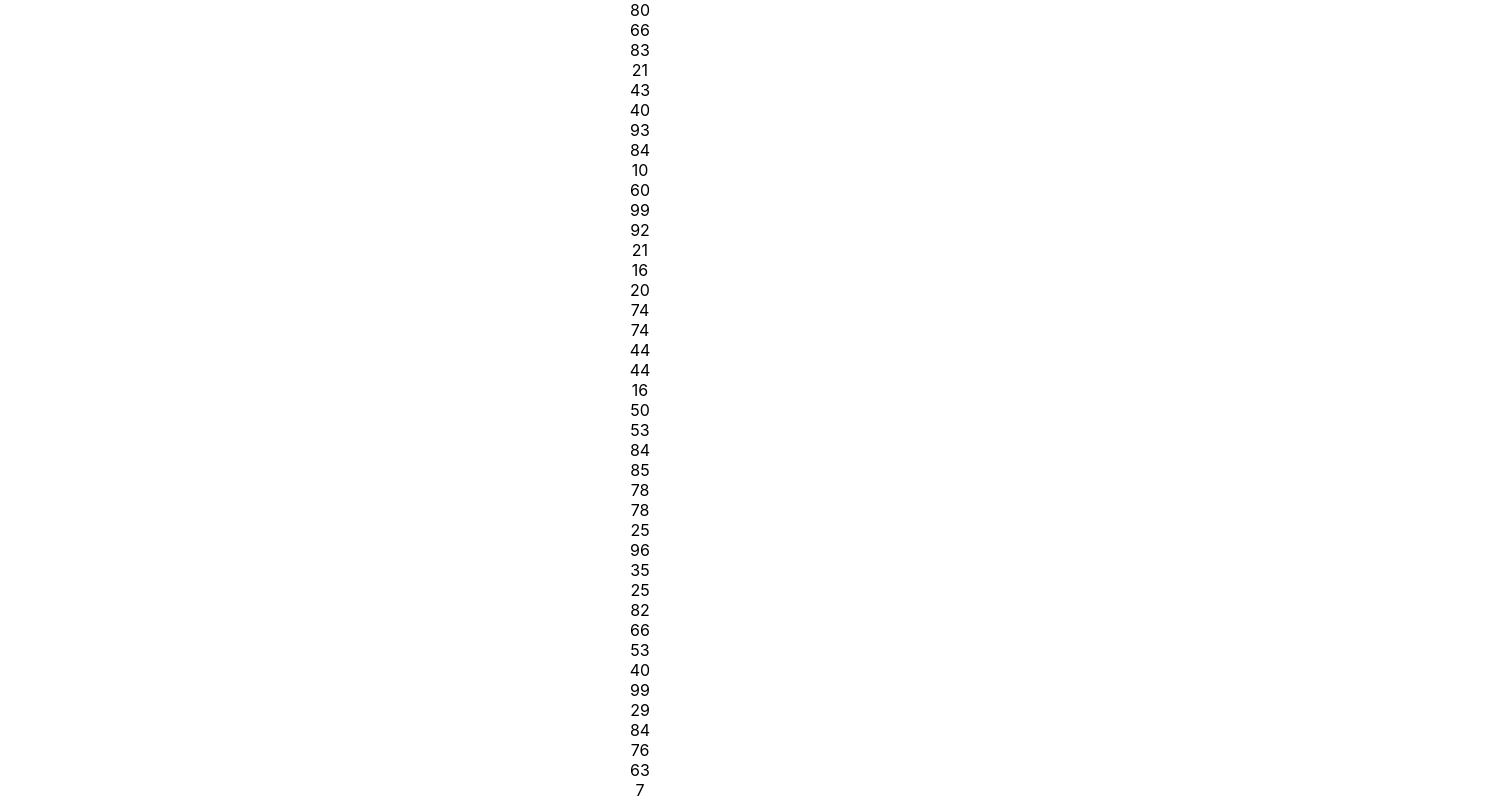
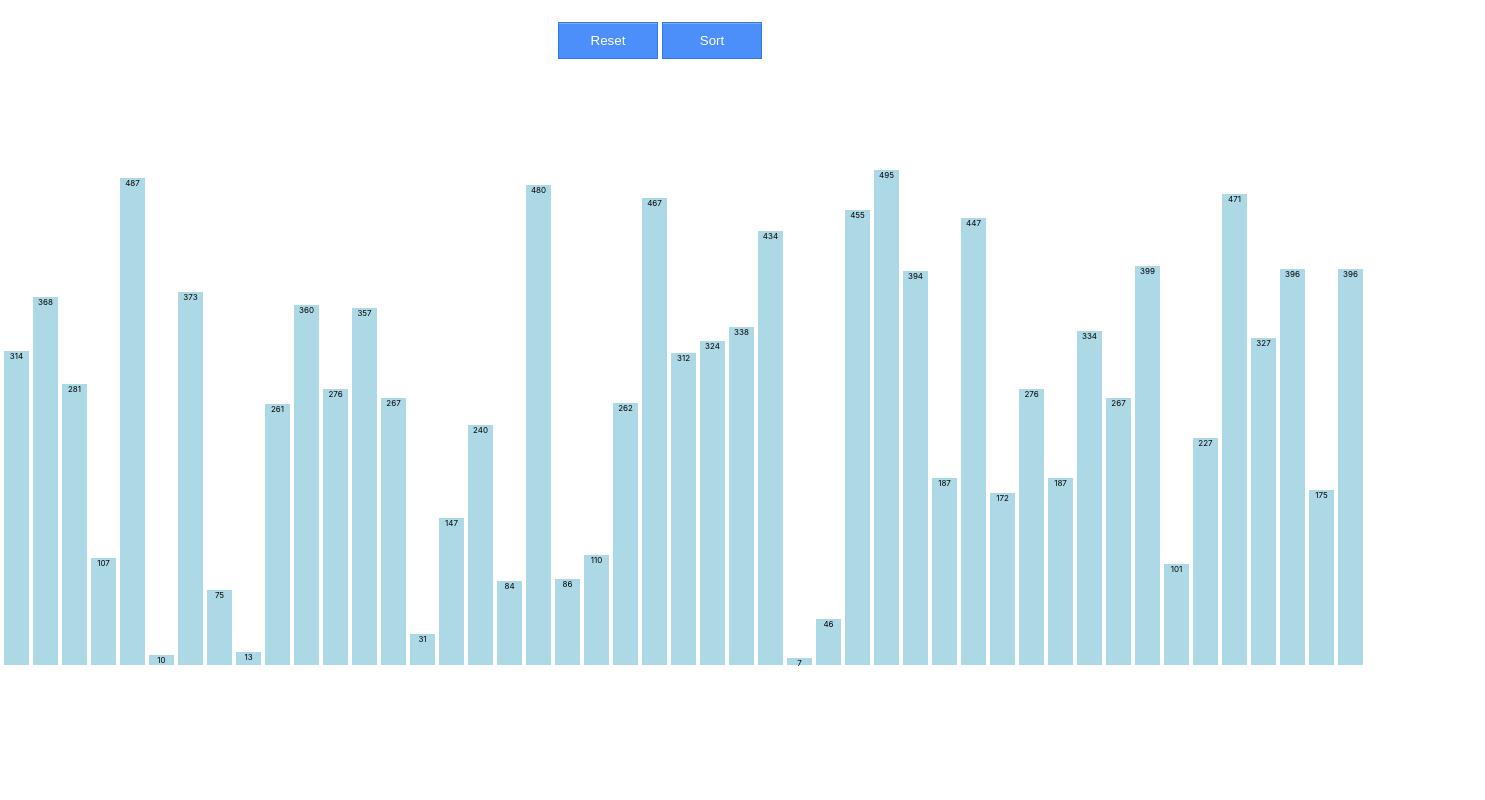
Before and after one commit to chaeriz19/sorting_visualizer, a React (Create React App) app: page / in a window 1280 px wide. Shown: the top 800 px of the page, 1485 px wide, since content can reach past the window. Built offline with nearby package versions, Linux system fonts and the light colour scheme.

Commit message:
reset btn

```diff
--- /dev/null
+++ b/src/visualizer/visualizer.css
@@ -0,0 +1,49 @@
+body {
+    overflow: hidden;
+}
+
+.container {
+    display: flex;
+    flex-direction: column;
+}
+.control {
+    width: 100%;
+    height: 50px;
+    padding: 20px;
+}
+.display {
+    display: flex;
+    flex-direction: row;
+    align-items: flex-end;
+    text-align: center;
+    margin: 0 auto;
+    padding: 5rem;
+    overflow: hidden;
+}
+.obj {
+    color: black;
+    font-size: 8px;
+    background-color: lightblue;
+    width: 25px;
+    margin: 0 2px;
+}
+.App {
+    display: flex;
+    align-items: center;
+    justify-content: center;
+}
+button {
+    padding: 10px;
+    border: none;
+    margin: 2px 2px;
+    width: 100px;
+    background-color: green;
+    color: white;
+    background: #4C8FFB;
+    border: 1px #3079ED solid;
+    box-shadow: inset 0 1px 0 #80B0FB;
+}
+button:hover {
+    background: #2e6ed6;
+    color: black;
+}
--- a/src/visualizer/visualizer.jsx
+++ b/src/visualizer/visualizer.jsx
@@ -1,11 +1,13 @@
 import React from "react";
-
+import "./visualizer.css";
 export default class Visualizer extends React.Component {
     constructor(props){
         super(props);
         this.state = {
             array: [],
         };
+        this.resetArray = this.resetArray.bind(this);
+        this.sort = this.sort.bind(this);
     }
     componentDidMount(){
         this.resetArray();
@@ -13,22 +15,30 @@ export default class Visualizer extends React.Component {
     resetArray() {
         let a = [];
         for (let i = 0; i < 50; i++ ) {
-        a.push(this.randomInt());
+        a.push(Math.floor(Math.random(5)*500 +5));
         }
         this.setState( {array: a });
     }
-    randomInt() {
-        return Math.floor(Math.random(5)*100 +5);
+    sort() {
+
     }
     render() {
         const { array } = this.state;
 
         return (
-            <div>
+            <div className="container">
+                <div className="control">
+                    <button onClick={this.resetArray}>Reset</button>
+                    <button >Sort</button>
+                </div>
+                <div className="display">
+
                 {array.map((item, index) => (
-                    <div key={index}>{item}</div>
+                    <div className="obj" style={{height: `${item}px`}} key={index}>{item}</div>
                 ))}
             </div>
+            </div>
+
         );
     }
 }
```
